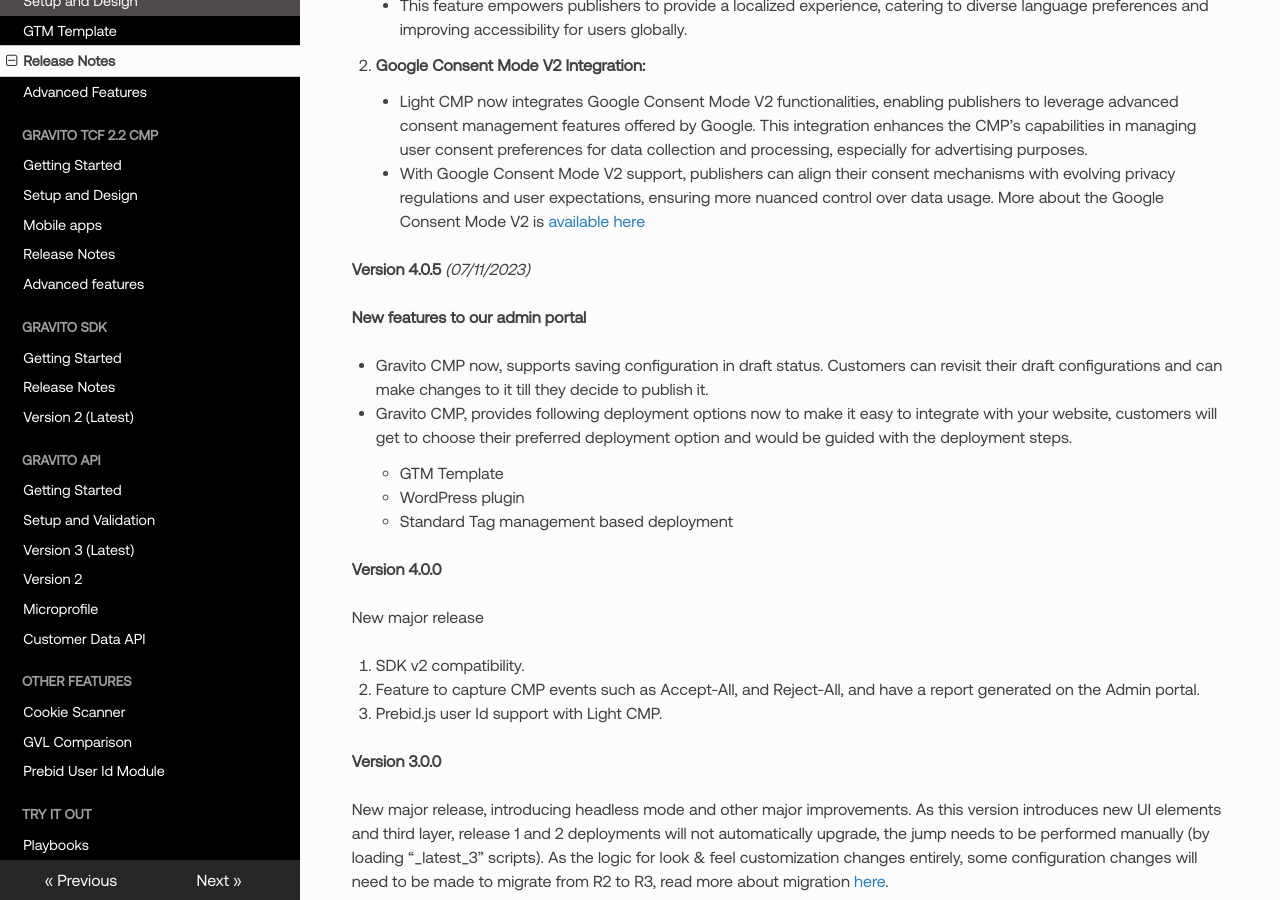
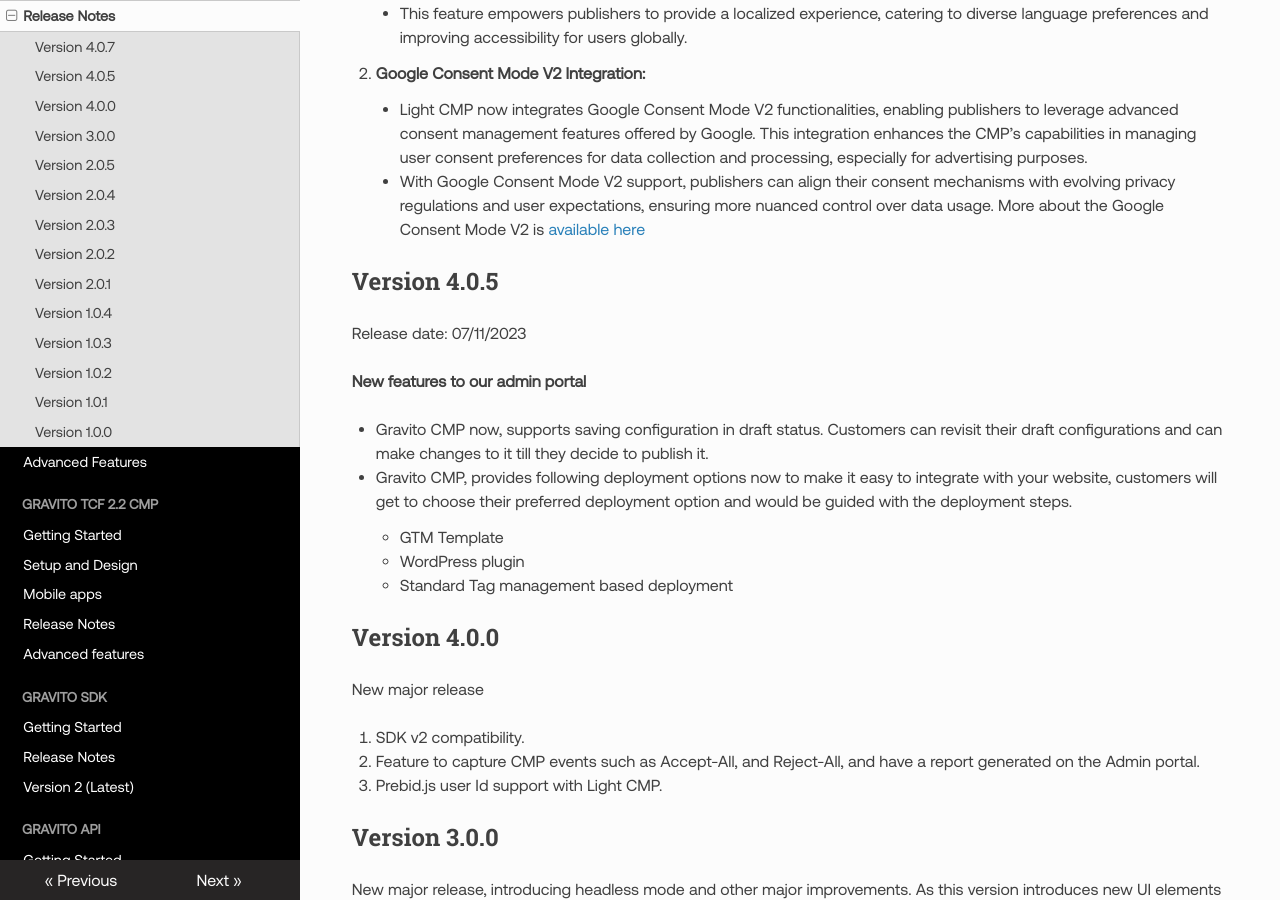
Before and after one commit to GravitoLtd/gravitoltd.github.io, an MkDocs documentation site: the page built from docs/Gravito_Intelligent_CMP/Release_Notes.md, in a window 1280 px wide and 900 px high, scrolled down 370 px. Built offline with MkDocs 1.6.1, drawn with Linux system fonts in a browser that asks for light colours; nearby versions of some CDN libraries.

Commit message:
modified release notes for both CMPs

```diff
--- a/docs/Gravito_Intelligent_CMP/Release_Notes.md
+++ b/docs/Gravito_Intelligent_CMP/Release_Notes.md
@@ -3,7 +3,7 @@
 
 Gravito Intelligent CMP release notes.
 
-Version 4.0.7
+## Version 4.0.7
 
 1.  **Multiple Language Support:**
 
@@ -18,7 +18,9 @@
     *   With Google Consent Mode V2 support, publishers can align their consent mechanisms with evolving privacy regulations and user expectations, ensuring more nuanced control over data usage. More about the Google Consent Mode V2 is [available here](https://www.gravito.net/docs/google-consent-mode-v2/)
 
 
-**Version 4.0.5** _(07/11/2023)_
+## Version 4.0.5
+
+Release date: 07/11/2023
 
 **New features to our admin portal**
 
@@ -33,7 +35,7 @@
     *   Standard Tag management based deployment
 
 
-**Version 4.0.0**
+## Version 4.0.0
 
 New major release
 
@@ -44,51 +46,51 @@
 3.  Prebid.js user Id support with Light CMP.
 
 
-**Version 3.0.0**
+## Version 3.0.0
 
 New major release, introducing headless mode and other major improvements. As this version introduces new UI elements and third layer, release 1 and 2 deployments will not automatically upgrade, the jump needs to be performed manually (by loading “\_latest\_3” scripts). As the logic for look & feel customization changes entirely, some configuration changes will need to be made to migrate from R2 to R3, read more about migration [here](https://www.gravito.net/docs/lightcmp/migration-from-r2-to-r3/).
 
-**Version 2.0.5**
+## Version 2.0.5
 
 First layer supports now “Reject all” button, enable it by defining third button label for first layer:
 
 `   actions: ["Asetukset","Hyväksy kaikki","Estä kaikki"]   `
 
-**Version 2.0.4**
+## Version 2.0.4
 
 Max-width of the screen is changed to 100px with small screens.
 
-**Version 2.0.3**
+## Version 2.0.3
 
 CMP cookie content encoded (allows special characters in names of consent groups).
 
-**Version 2.0.2**
+## Version 2.0.2
 
 Minor bug and CSS fixes.
 
-**Version 2.0.1**
+## Version 2.0.1
 
 Support for Gravito SDK (enables e.g. integration with Gravito CDP), naming changes, minor enhancements.
 
-**Version 1.0.4**
+## Version 1.0.4
 
 Minor bug fixes, cookie setting to support subdomains added. Add following to configuration of CMP:
 
 `   useTopDomain:true   `
 
-**Version 1.0.3**
+## Version 1.0.3
 
 CSS fixes, support for RTL.
 
-**Version 1.0.2**
+## Version 1.0.2
 
 CSS fixes, minor bug fixes
 
-**Version 1.0.1**
+## Version 1.0.1
 
 Added support for Google Consent Mode (beta), see separate page for more details.
 
-**Version 1.0.0**
+## Version 1.0.0
 
 *   Fully responsive, mobile optimized UI
 
```
Also changed, not shown: docs/Gravito_TCF_2.2_CMP/Release_Notes.md (+13 -5 lines).
